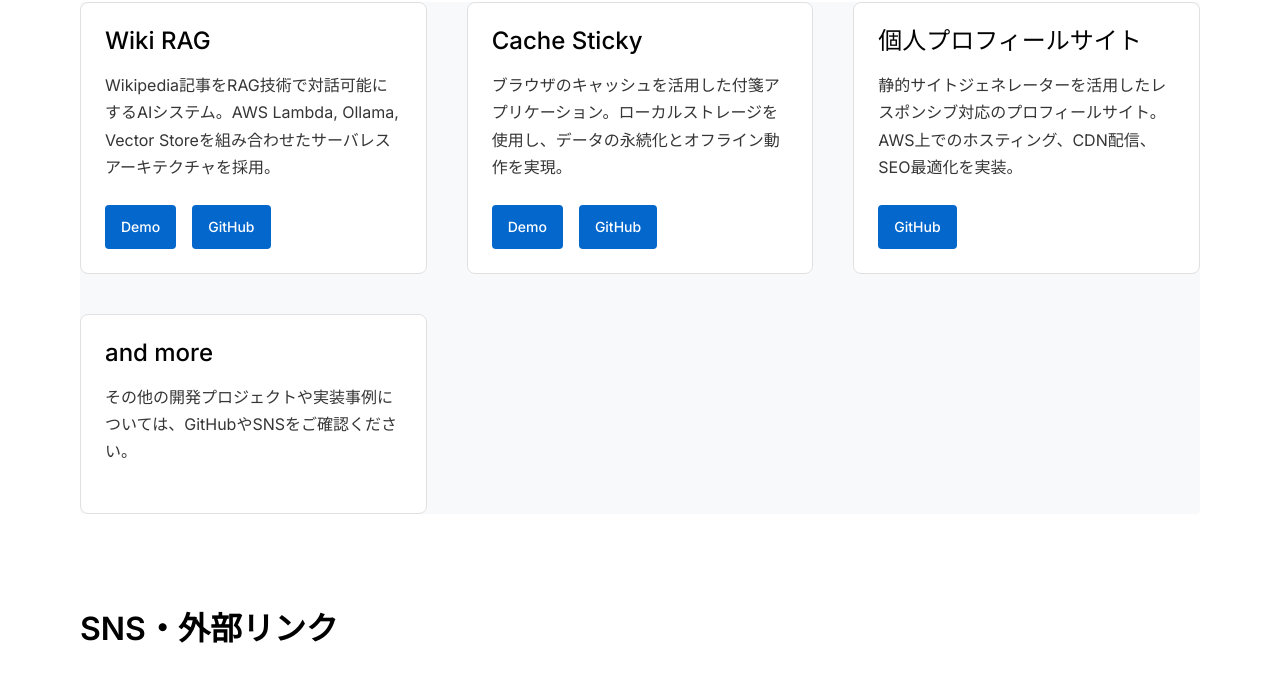
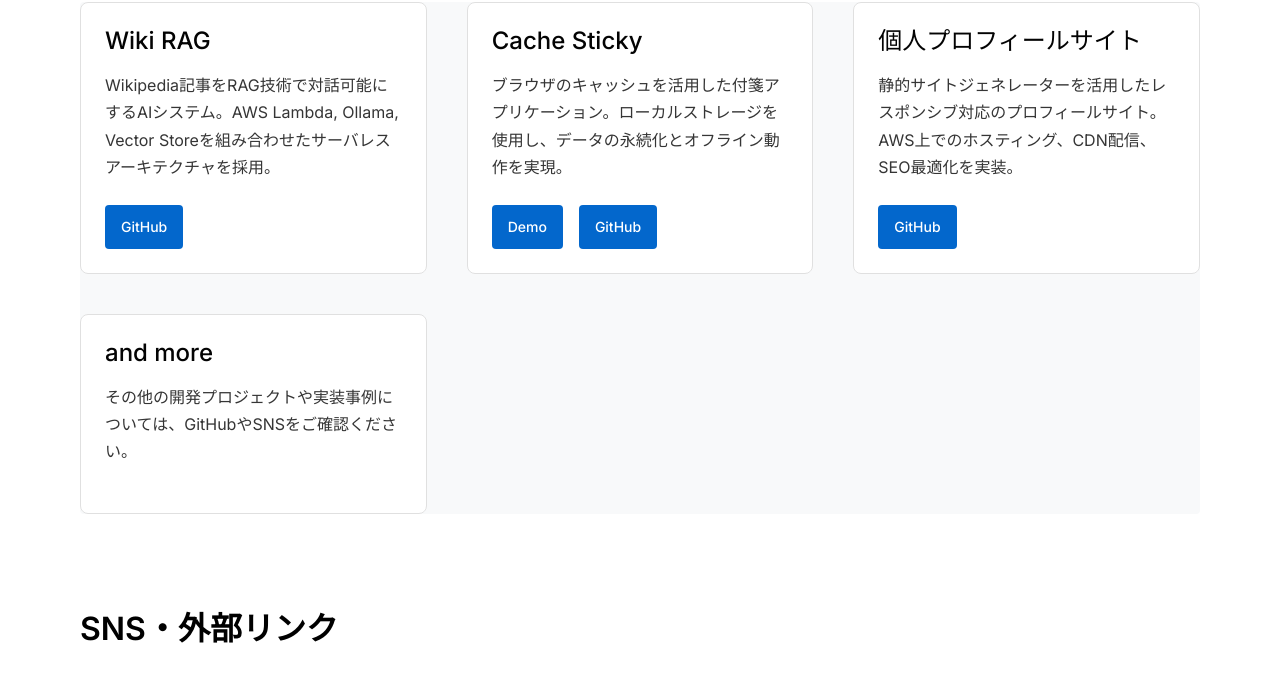
Before and after one commit to riku-miura/personal_page, a website built with Vite: page index.html in a window 1280 px wide. Shown: the part 771-1446 px from the top of the page. Built offline with nearby package versions, Linux system fonts and the light colour scheme; a web font is replaced by a local one.

Commit message:
feat: Wiki RAGのDemoボタンを非表示にする (AWSインフラ停止のため)

```diff
--- a/index.html
+++ b/index.html
@@ -205,8 +205,6 @@
           <h3>Wiki RAG</h3>
           <p>Wikipedia記事をRAG技術で対話可能にするAIシステム。AWS Lambda, Ollama, Vector Storeを組み合わせたサーバレスアーキテクチャを採用。</p>
           <div class="project-links">
-            <a href="/projects/wiki_rag/" aria-label="Wiki RAGのデモ">Demo</a>
-            <!-- GitHub link assumes standard naming, can be updated later -->
             <a href="https://github.com/riku-miura/wiki_rag" rel="external noopener" aria-label="Wiki RAGのGitHubリポジトリ">GitHub</a>
           </div>
         </article>
```
